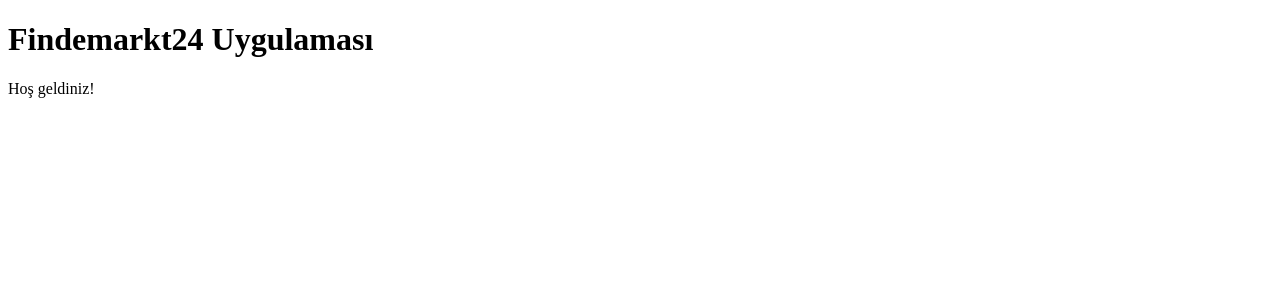
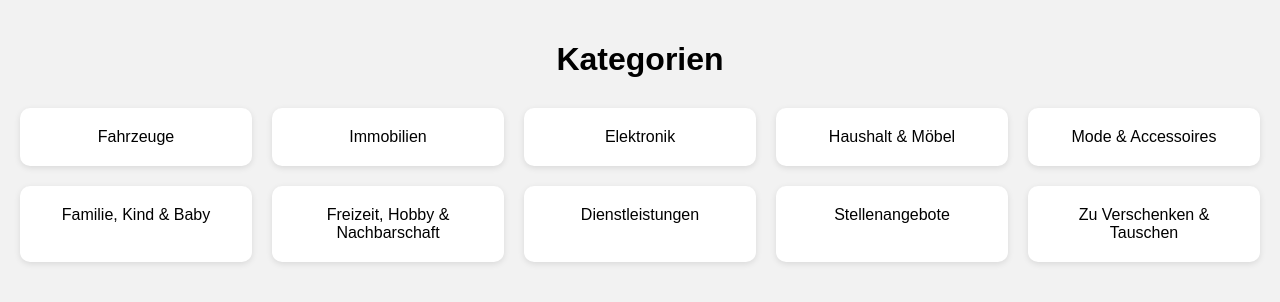
Before and after one commit to kaptan58/findemarkt24-client, a website: page index.html in a window 1280 px wide. Drawn offline with Linux system fonts and the light colour scheme.

Commit message:
Add files via upload

```diff
--- a/index.html
+++ b/index.html
@@ -1,14 +1,30 @@
-
 <!DOCTYPE html>
-<html lang="en">
+<html lang="de">
 <head>
-    <meta charset="UTF-8">
-    <title>Findemarkt24</title>
-    <meta name="viewport" content="width=device-width, initial-scale=1.0">
-    <script src="app.js"></script>
+  <meta charset="UTF-8">
+  <title>Findemarkt24 - Kategorien</title>
+  <meta name="viewport" content="width=device-width, initial-scale=1.0">
+  <style>
+    body { font-family: Arial, sans-serif; padding: 20px; margin: 0; background: #f2f2f2; }
+    h1 { text-align: center; }
+    .kategorien { display: grid; grid-template-columns: repeat(auto-fit, minmax(200px, 1fr)); gap: 20px; margin-top: 30px; }
+    .karte { background: white; border-radius: 10px; padding: 20px; text-align: center; box-shadow: 0 2px 6px rgba(0,0,0,0.1); cursor: pointer; transition: 0.2s; }
+    .karte:hover { background: #e6e6e6; }
+  </style>
 </head>
 <body>
-    <h1>Findemarkt24 Uygulaması</h1>
-    <p>Hoş geldiniz!</p>
+  <h1>Kategorien</h1>
+  <div class="kategorien">
+    <div class="karte">Fahrzeuge</div>
+    <div class="karte">Immobilien</div>
+    <div class="karte">Elektronik</div>
+    <div class="karte">Haushalt & Möbel</div>
+    <div class="karte">Mode & Accessoires</div>
+    <div class="karte">Familie, Kind & Baby</div>
+    <div class="karte">Freizeit, Hobby & Nachbarschaft</div>
+    <div class="karte">Dienstleistungen</div>
+    <div class="karte">Stellenangebote</div>
+    <div class="karte">Zu Verschenken & Tauschen</div>
+  </div>
 </body>
 </html>
```
